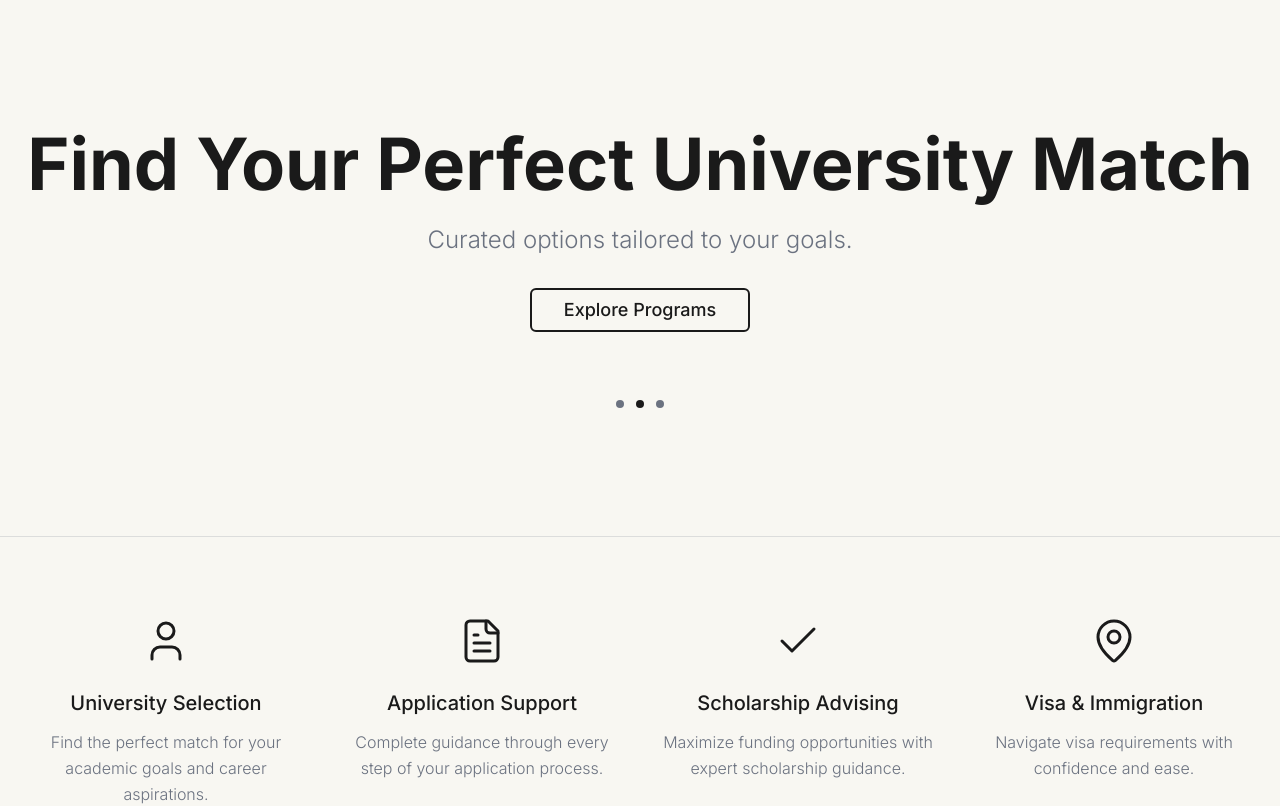
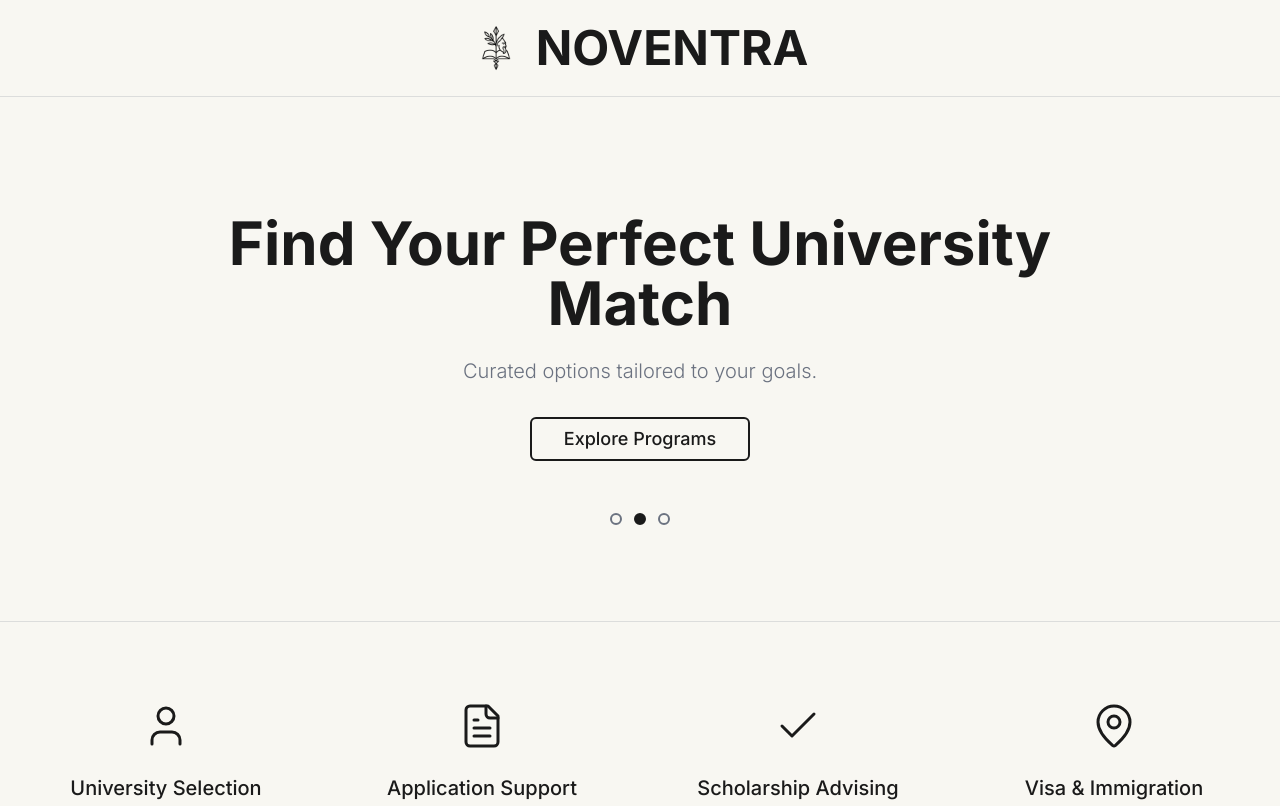
Before and after one commit to burakbayramin/global-edu-landing-page, a React (Vite) app: page / in a window 1280 px wide. Shown: the top 806 px of the page. Built offline with nearby package versions, Linux system fonts and the light colour scheme.

Commit message:
Feat: Add logo and improve carousel
- Added Noventra logo to the header.
- Improved the HeroCarousel component.

```diff
--- /dev/null
+++ b/src/components/Header.tsx
@@ -0,0 +1,23 @@
+
+import React from 'react';
+
+const Header = () => {
+  return (
+    <header className="w-full bg-off-white py-6 border-b border-mid-grey/20">
+      <div className="container mx-auto px-6">
+        <div className="flex items-center justify-center space-x-4">
+          <img
+            src="/lovable-uploads/f5062d04-e501-4b4d-a0a3-d5dfa511f54c.png"
+            alt="Noventra Logo"
+            className="h-12 w-12"
+          />
+          <h1 className="font-geometric font-bold text-4xl md:text-5xl text-charcoal">
+            NOVENTRA
+          </h1>
+        </div>
+      </div>
+    </header>
+  );
+};
+
+export default Header;
--- a/src/components/HeroCarousel.tsx
+++ b/src/components/HeroCarousel.tsx
@@ -32,26 +32,26 @@ const HeroCarousel = () => {
   }, []);
 
   return (
-    <section className="w-full bg-off-white py-24 md:py-32 relative overflow-hidden">
+    <section className="w-full bg-off-white py-16 md:py-24 relative overflow-hidden">
       <div className="container mx-auto px-6 text-center">
-        <div className="relative h-48 md:h-56">
+        <div className="relative h-64 md:h-72 flex items-center justify-center">
           {slides.map((slide, index) => (
             <div
               key={index}
-              className={`absolute inset-0 transition-opacity duration-1000 ${
+              className={`absolute inset-0 transition-opacity duration-1000 ease-in-out flex flex-col items-center justify-center ${
                 index === currentSlide ? 'opacity-100' : 'opacity-0'
               }`}
             >
-              <h1 className="font-geometric font-bold text-4xl md:text-6xl lg:text-7xl text-charcoal mb-6 leading-tight">
+              <h2 className="font-geometric font-bold text-3xl md:text-5xl lg:text-6xl text-charcoal mb-6 leading-tight max-w-4xl">
                 {slide.headline}
-              </h1>
-              <p className="font-geometric font-light text-xl md:text-2xl text-mid-grey mb-8 max-w-2xl mx-auto">
+              </h2>
+              <p className="font-geometric font-light text-lg md:text-xl text-mid-grey mb-8 max-w-2xl mx-auto">
                 {slide.subheadline}
               </p>
               <Button
                 variant="outline"
                 size="lg"
-                className="font-geometric font-medium border-2 border-charcoal text-charcoal bg-transparent hover:bg-charcoal hover:text-off-white transition-all duration-300 px-8 py-3 text-lg"
+                className="font-geometric font-medium border-2 border-charcoal text-charcoal bg-transparent hover:bg-charcoal hover:text-off-white transition-all duration-300 px-8 py-3 text-base md:text-lg"
               >
                 {slide.cta}
               </Button>
@@ -60,13 +60,15 @@ const HeroCarousel = () => {
         </div>
 
         {/* Carousel indicators */}
-        <div className="flex justify-center space-x-3 mt-12">
+        <div className="flex justify-center space-x-3 mt-8">
           {slides.map((_, index) => (
             <button
               key={index}
               onClick={() => setCurrentSlide(index)}
-              className={`w-2 h-2 rounded-full transition-all duration-300 ${
-                index === currentSlide ? 'bg-charcoal' : 'bg-mid-grey'
+              className={`w-3 h-3 rounded-full transition-all duration-300 border-2 ${
+                index === currentSlide
+                  ? 'bg-charcoal border-charcoal'
+                  : 'bg-transparent border-mid-grey hover:border-charcoal'
               }`}
             />
           ))}
--- a/src/pages/Index.tsx
+++ b/src/pages/Index.tsx
@@ -1,5 +1,6 @@
 
 import React from 'react';
+import Header from '@/components/Header';
 import HeroCarousel from '@/components/HeroCarousel';
 import CoreServices from '@/components/CoreServices';
 import WhyChooseUs from '@/components/WhyChooseUs';
@@ -11,6 +12,8 @@ import Footer from '@/components/Footer';
 const Index = () => {
   return (
     <div className="min-h-screen bg-off-white font-geometric">
+      <Header />
+
       <HeroCarousel />
 
       {/* Subtle divider */}
```
Also changed, not shown: public/lovable-uploads/f5062d04-e501-4b4d-a0a3-d5dfa511f54c.png (added).
